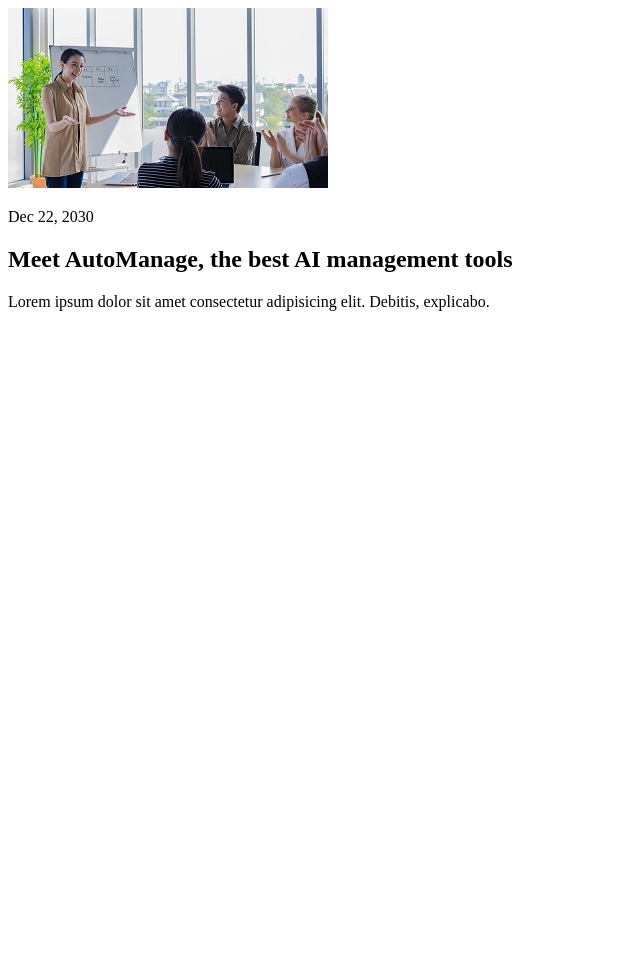
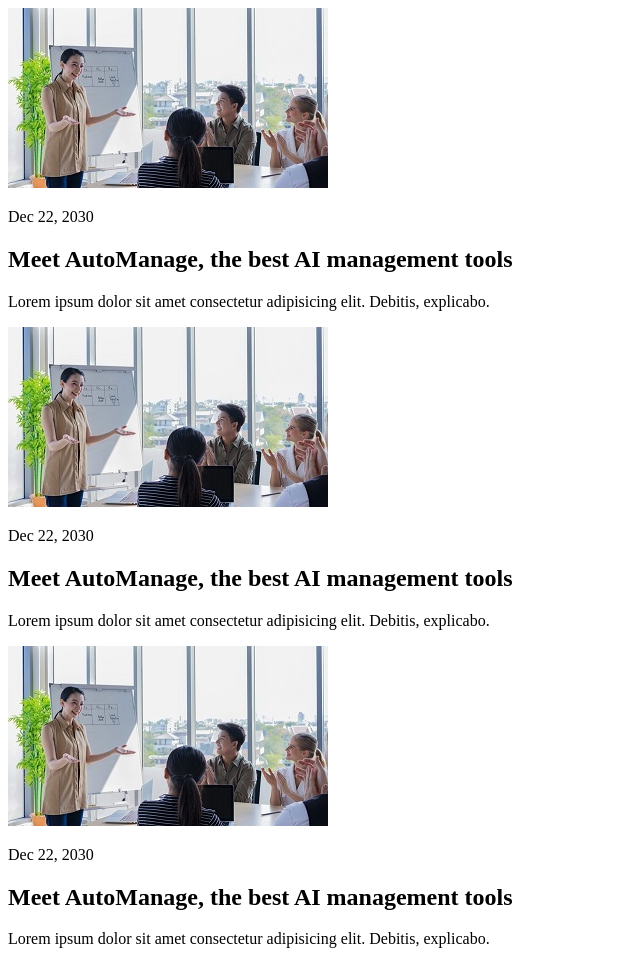
Before and after one commit to GuyoM2762/Flex-blog-posts, a plain HTML site: page index.html in a window 1280 px wide. Shown: the whole page, without its empty margins (0-640 px from the left). Before the commit the page ends 800 px from the top, so only its background shows below. Drawn offline with Linux system fonts and the light colour scheme.

Commit message:
Add updates

```diff
--- a/index.html
+++ b/index.html
@@ -25,6 +25,40 @@
           explicabo.
         </p>
       </article>
+
+      <article class="blog-posts__post">
+        <img
+          loading="lazy"
+          src="/Assets/images/4.1.jpg"
+          alt="blog image"
+          class="blog-posts--img"
+        />
+        <p class="blog-posts__post--date">Dec 22, 2030</p>
+        <h2 class="blog-posts__post--title">
+          Meet AutoManage, the best AI management tools
+        </h2>
+        <p class="blog-posts__post--paragraph">
+          Lorem ipsum dolor sit amet consectetur adipisicing elit. Debitis,
+          explicabo.
+        </p>
+      </article>
+
+      <article class="blog-posts__post">
+        <img
+          loading="lazy"
+          src="/Assets/images/4.1.jpg"
+          alt="blog image"
+          class="blog-posts--img"
+        />
+        <p class="blog-posts__post--date">Dec 22, 2030</p>
+        <h2 class="blog-posts__post--title">
+          Meet AutoManage, the best AI management tools
+        </h2>
+        <p class="blog-posts__post--paragraph">
+          Lorem ipsum dolor sit amet consectetur adipisicing elit. Debitis,
+          explicabo.
+        </p>
+      </article>
     </main>
   </body>
 </html>
```
